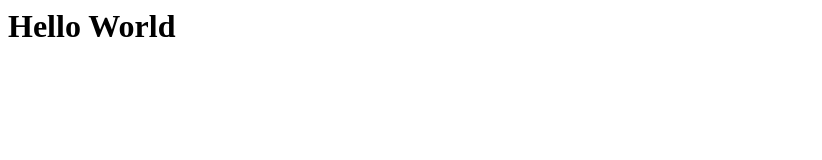
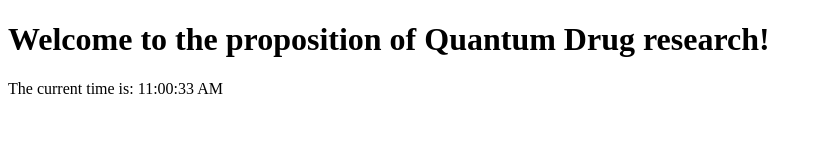
Before and after one commit to alfieBigManual/Kainosworkin, a plain HTML site: page webpage.html in a window 1280 px wide. Shown: the whole page, without its empty margins (0-822 px from the left). Drawn offline with Linux system fonts and the light colour scheme.

Commit message:
adding a timer and more qualites

```diff
--- a/webpage.html
+++ b/webpage.html
@@ -1,19 +1,20 @@
+<!DOCTYPE html>
 <html>
+<head>
+    <title>The inovative Website of Breakout 1 </title>
+</head>
+<body>
+    <h1>Welcome to the proposition of Quantum Drug research!</h1>
+    <p id="timeParagraph">The current time is:</p>
 
-<head>
-  <meta charset="utf-8">
-  <meta name="viewport" content="width=device-width">
-  <title>Kainos Work Experience</title>
-  <link href="style.css" rel="stylesheet" type="text/css" />
-  <link rel="icon" type="image/x-icon" href="cat.ico">
-  <style>
-
-  </style>
-</head>
-
-<body>
-  <h1> Hello World </h1>
-
-  <script src="script.js"></script>
-
+    <script>
+        function updateTime() {
+            var date = new Date();
+            var time = date.toLocaleTimeString();
+            document.getElementById("timeParagraph").innerHTML = "The current time is: " + time;
+        }
+        // Update the time every second
+        setInterval(updateTime, 1000);
+    </script>
+</body>
 </html>
```
